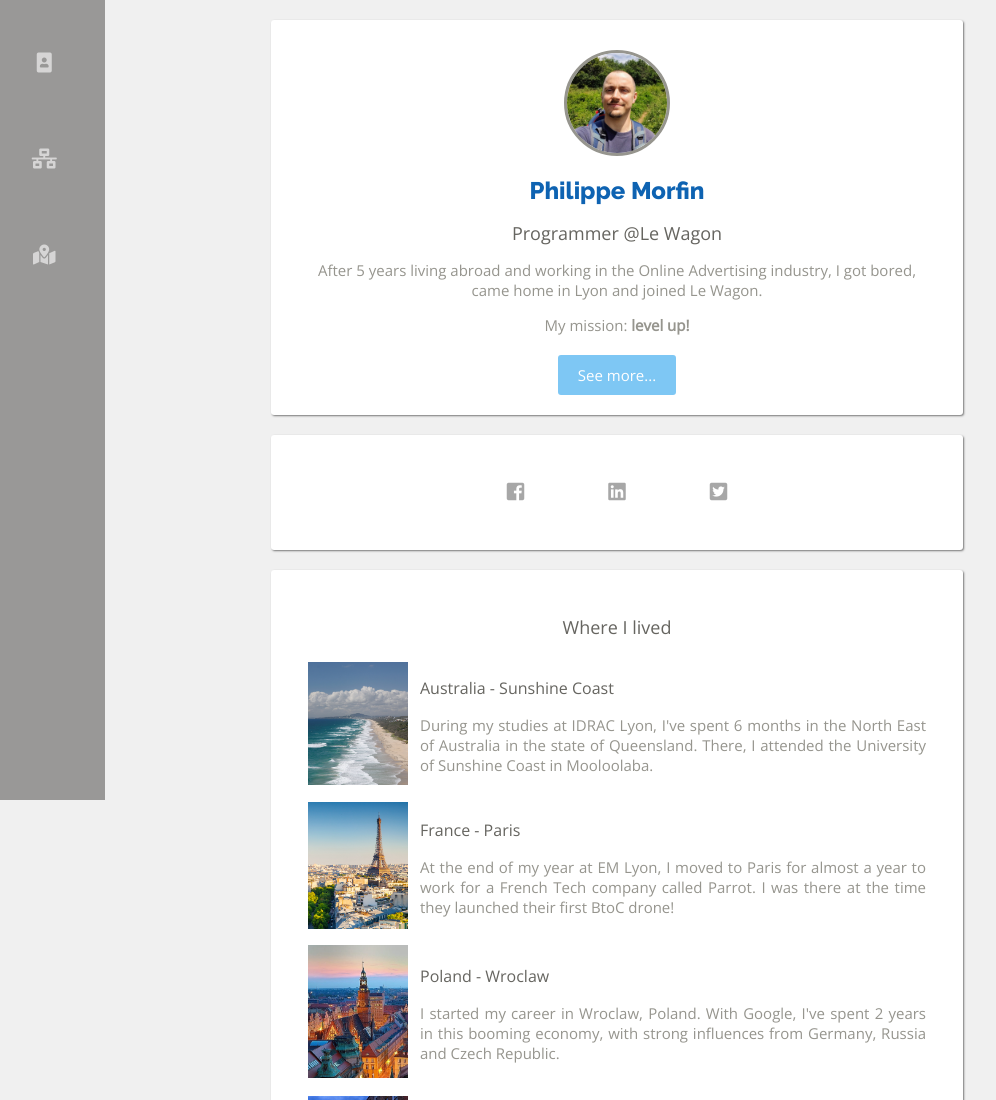
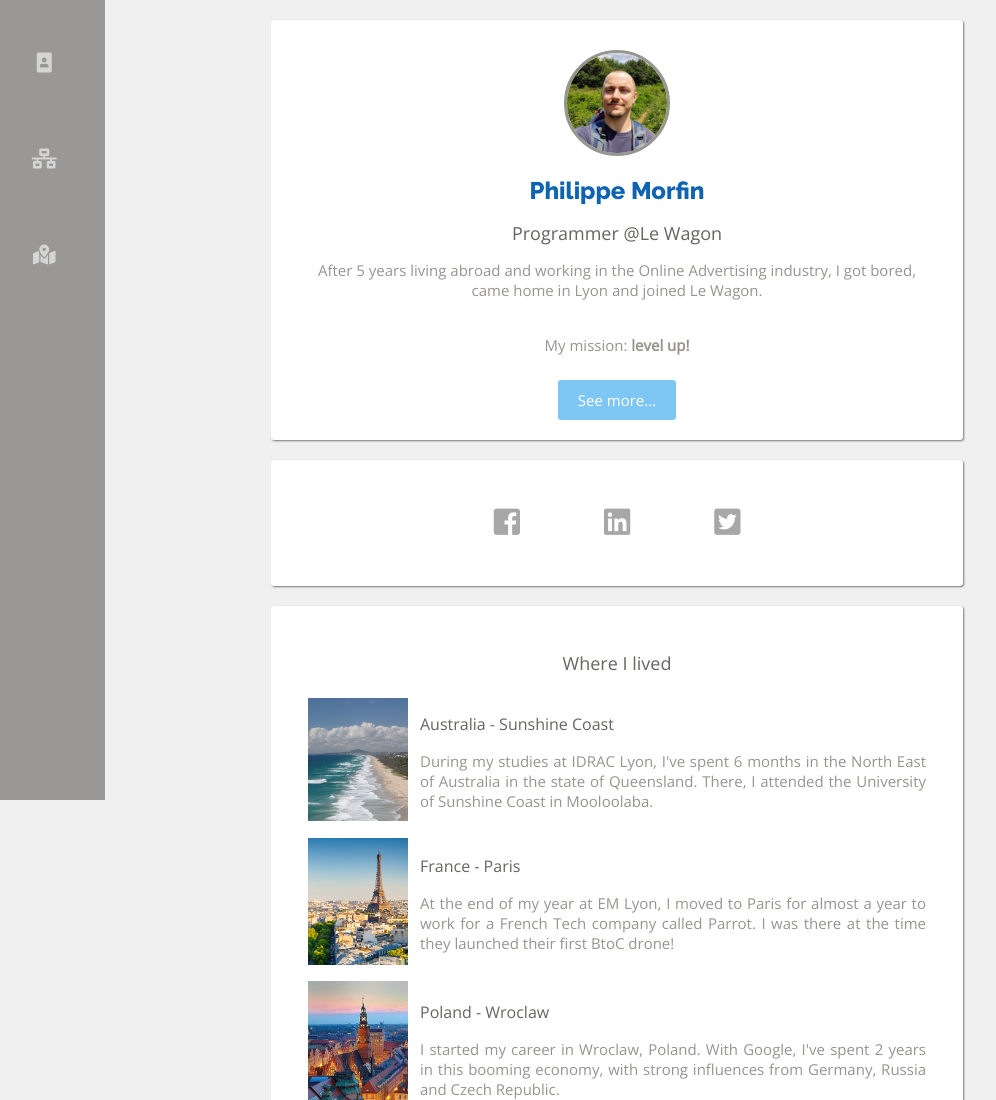
Before and after one commit to earlyad/profile, a plain HTML site: page index.html in a window 1280 px wide. Shown: the top 1100 px of the page, without its empty margins (23-1019 px from the left). Drawn offline with nearby package versions, Linux system fonts and the light colour scheme.

```diff
--- a/index.html
+++ b/index.html
@@ -38,7 +38,7 @@
           After 5 years living abroad and working in the Online Advertising industry, I got bored, came home in Lyon and joined Le Wagon.
         </p>
 
-        <p class="text-center bottom-margin-30px">My mission: <strong>level up!</strong></p>
+        <p class="text-center padding-20px">My mission: <strong>level up!</strong></p>
 
         <a class="btn-blue" href="http://www.philippemorfin.com" target=_blank>See more...</a>
       </div>
--- a/style.css
+++ b/style.css
@@ -56,8 +56,8 @@ a:hover {
 
 }
 
-.bottom-margin-30px {
-  margin-bottom: 30px;
+.padding-20px {
+  padding: 20px;
 }
 
 .btn-blue {
@@ -104,12 +104,8 @@ a:hover {
   padding: 30% 0%;
 }
 
-.list-vertical > i {
-  color: white;
-}
-
-.list-vertical > i:hover {
-  color: #2badff;
+.list-vertical:hover {
+  color:white;
 }
 
 .list-inline {
@@ -120,7 +116,7 @@ a:hover {
 .list-inline > li {
   display: inline-block;
   margin: 0 40px;
-  font-size: 20px;
+  font-size: 30px;
 }
 
 
```
